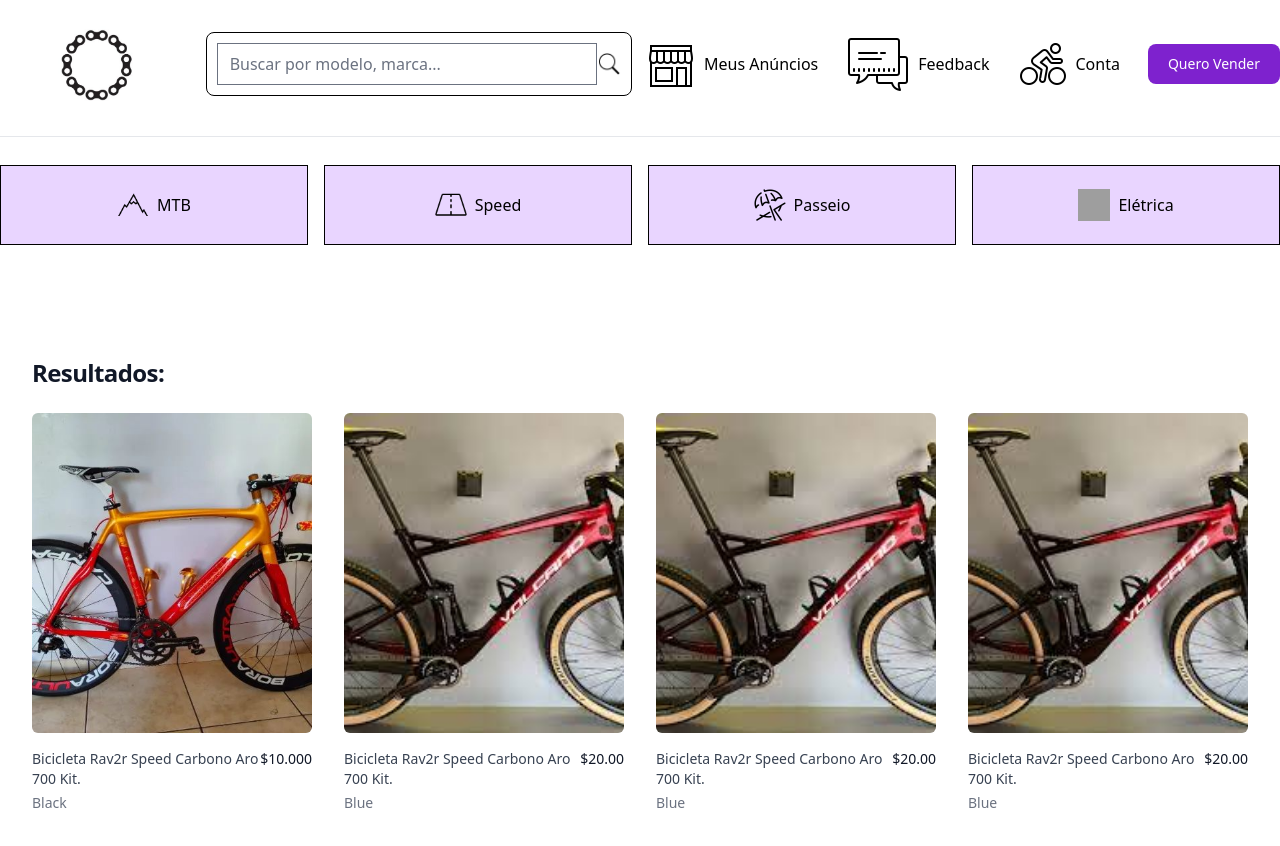
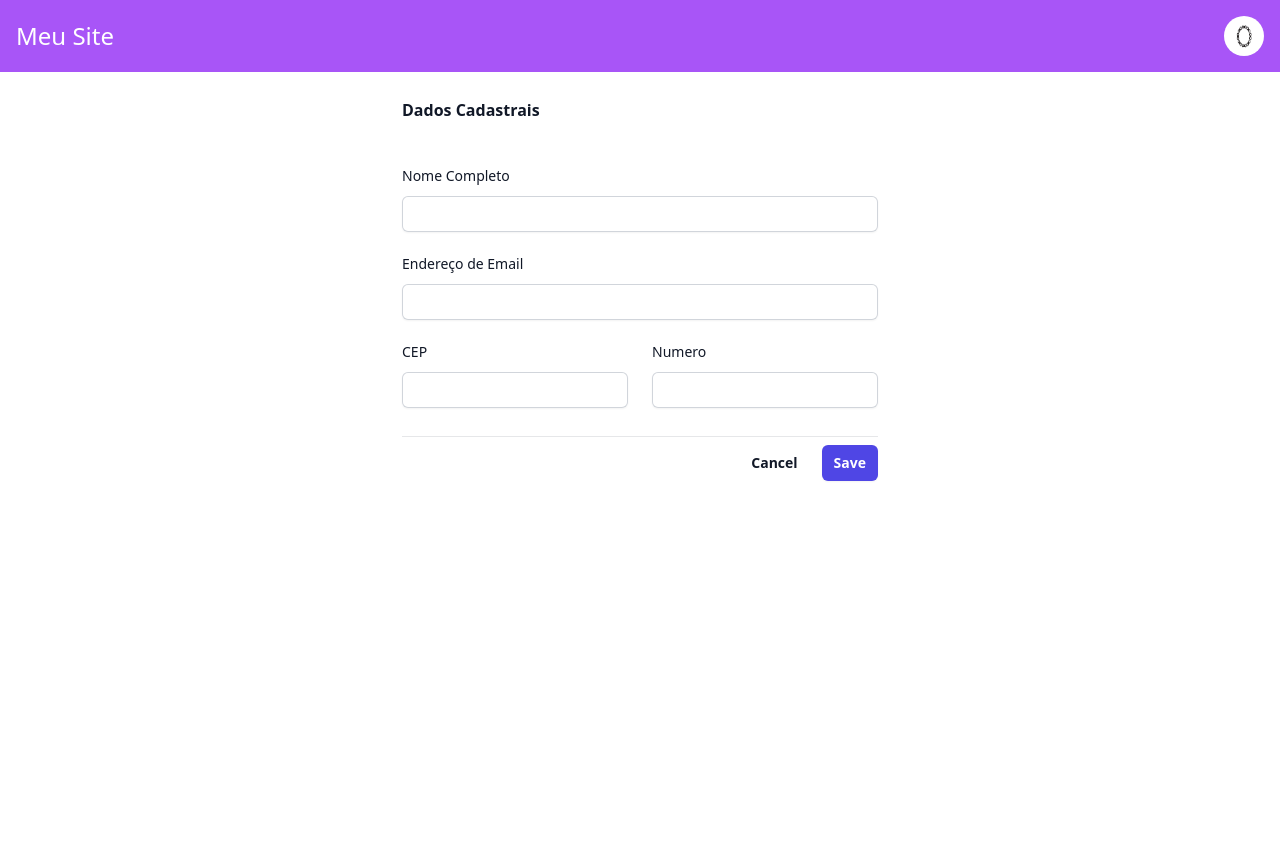
Before and after one commit to dsm-cefet-rj/ti-2024-1-grupo-10-1, a React (Vite) app in the folder frontend/: page / in a window 1280 px wide. Shown: the top 846 px of the page. After the commit the page ends 800 px from the top, so only its background shows below. Built offline with nearby package versions, Linux system fonts and the light colour scheme; grey boxes are pictures that could not be loaded.

Commit message:
Adding Header Forn Client

```diff
--- a/frontend/src/App.jsx
+++ b/frontend/src/App.jsx
@@ -8,9 +8,9 @@
 
 	return (
 		// <Home></Home>
-		// <CadastroCliente></CadastroCliente>
+		<CadastroCliente></CadastroCliente>
 		//<div><Login></Login></div>
-		<Bike></Bike>
+		// <Bike></Bike>
 	)
 }
 
--- a/frontend/src/components/FomCadastroCliente.jsx
+++ b/frontend/src/components/FomCadastroCliente.jsx
@@ -24,9 +24,21 @@
 
 // import { PhotoIcon, UserCircleIcon } from '@heroicons/react/24/solid'
 
+import logo from "../assets/bike2.jpg"
+
 export default function FormCliente() {
 	return (
-		<div className="grid place-content-center">
+
+		<div>
+			<header className='bg-purple-500 p-4 flex justify-between items-center'>
+				{/* Título */}
+				<h1 className="text-white text-2xl">Meu Site</h1>
+
+				<img src={logo} alt="Logo" className="w-10 h-10 rounded-full"/>
+			</header>
+			<br/>
+
+			<div id="clientForm" className="grid place-content-center">
 				<form>
 
 					{
@@ -47,7 +59,7 @@
 					{/* Conteudo do Formulário */}
 					<div className="space-y-12">
 
-					<div className="border-b border-gray-900/10 pb-12">
+						<div className="border-b border-gray-900/10 pb-7">
 							<h2 className="text-base font-semibold leading-7 text-gray-900">Dados Cadastrais</h2>
 							{/* <p className="mt-1 text-sm leading-6 text-gray-600">Preencha com um email que tenha acesso</p> */}
 
@@ -120,18 +132,12 @@
 					</div>
 
 					{/* Rodapé para envio */}
-				<div className="mt-6 flex items-center justify-end gap-x-6">
-					<button type="button" className="text-sm font-semibold leading-6 text-gray-900">
-						Cancel
-					</button>
-					<button
-						type="submit"
-						className="rounded-md bg-indigo-600 px-3 py-2 text-sm font-semibold text-white shadow-sm hover:bg-indigo-500 focus-visible:outline focus-visible:outline-2 focus-visible:outline-offset-2 focus-visible:outline-indigo-600"
-					>
-						Save
-					</button>
+					<div className="mt-2 flex items-center justify-end gap-x-6">
+						<button type="button" className="text-sm font-semibold leading-6 text-gray-900">Cancel</button>
+						<button type="submit" className="rounded-md bg-indigo-600 px-3 py-2 text-sm font-semibold text-white shadow-sm hover:bg-indigo-500 focus-visible:outline focus-visible:outline-2 focus-visible:outline-offset-2 focus-visible:outline-indigo-600">Save</button>
 					</div>
 				</form>
+			</div>
 		</div>
 
 	)
```
Lines whose indentation alone changed are shown as unchanged.
